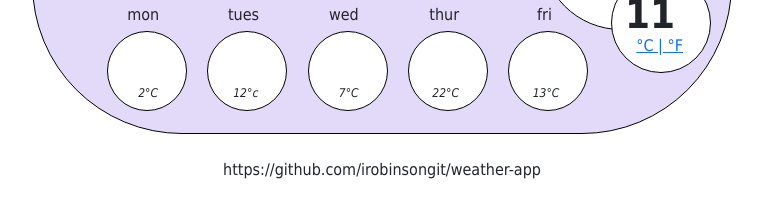
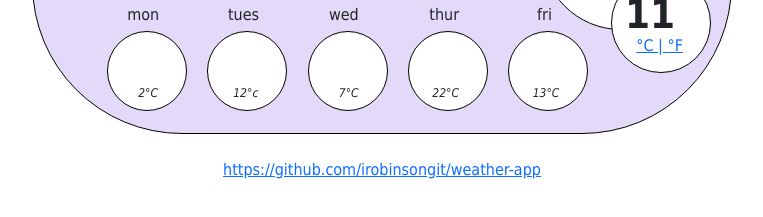
Before and after one commit to irobinsongit/weather-app, a plain HTML site: page index.html in a window 1280 px wide. Shown: the part 421-638 px from the top of the page, without its empty margins (258-1021 px from the left). Drawn offline with nearby package versions, Linux system fonts and the light colour scheme; no server answers.

Commit message:
Made the link at the bottom clickable.

```diff
--- a/index.html
+++ b/index.html
@@ -106,7 +106,11 @@
       </div>
     </div>
     <br />
-    <div>https://github.com/irobinsongit/weather-app</div>
+    <div>
+      <a href="https://github.com/irobinsongit/weather-app" target="_blank"
+        >https://github.com/irobinsongit/weather-app</a
+      >
+    </div>
     <script src="src/javascript.js"></script>
   </body>
 </html>
```
